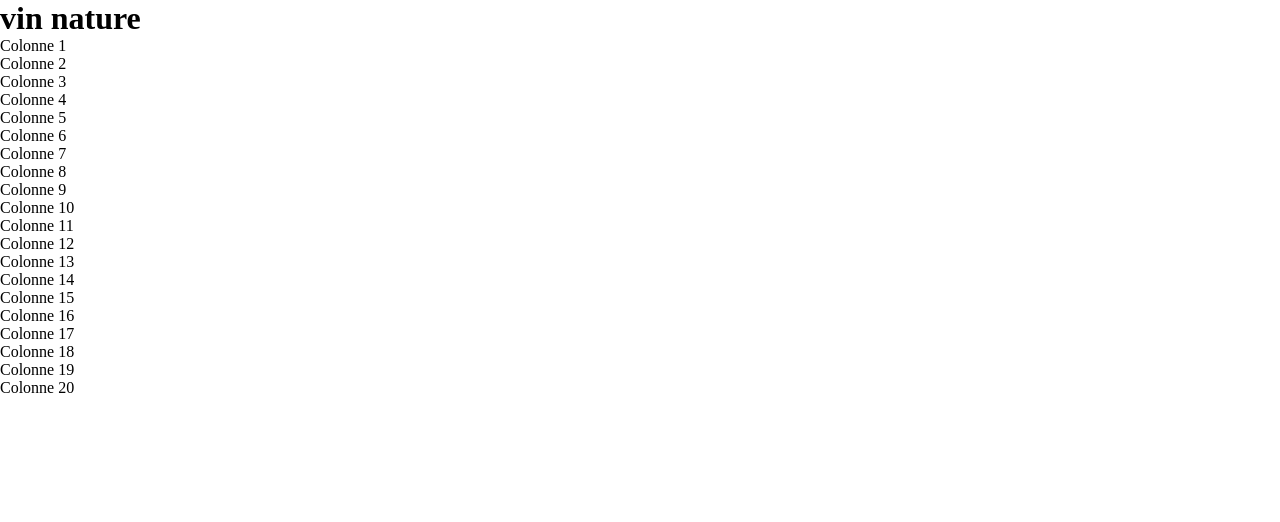
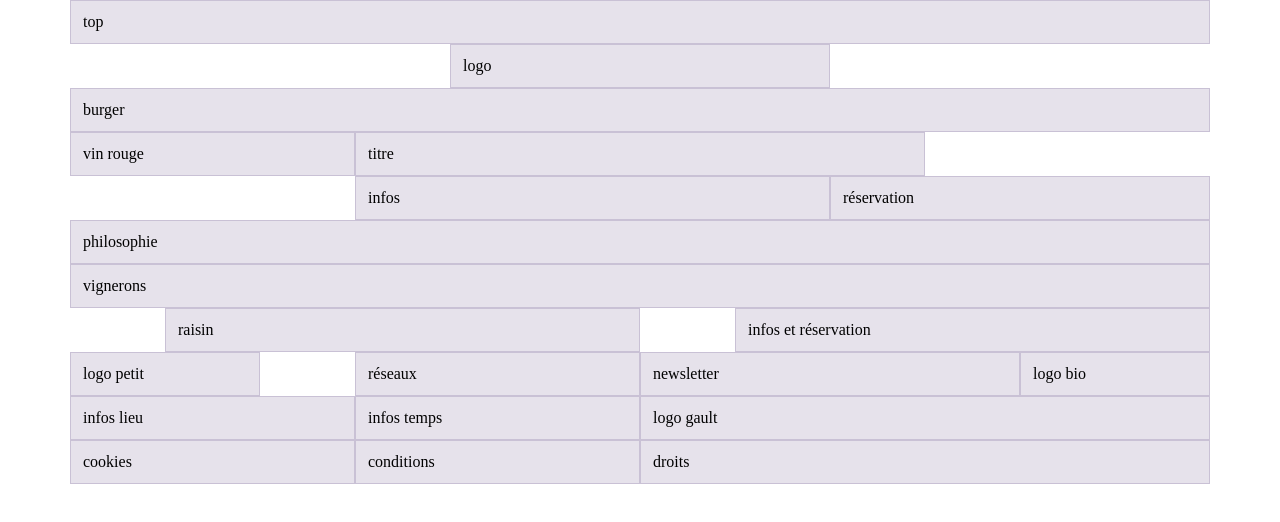
Before and after one commit to NinaToscanelli/vin-nature, a website built with Parcel: page src/index.html in a window 1280 px wide. Built offline with nearby package versions, Linux system fonts and the light colour scheme.

Commit message:
grille bootstrap

```diff
--- a/src/index.html
+++ b/src/index.html
@@ -7,29 +7,29 @@
     <link rel="stylesheet" href="scss/main.scss" />
   </head>
   <body>
-    <h1>vin nature</h1>
     <div class="container">
       <div class="row">
-        <div class="col-12">Colonne 1</div>
-        <div class="col-4">Colonne 2</div>
-        <div class="col-12">Colonne 3</div>
-        <div class="col-3">Colonne 4</div>
-        <div class="col-6">Colonne 5</div>
-        <div class="col-5">Colonne 6</div>
-        <div class="col-4">Colonne 7</div>
-        <div class="col-12">Colonne 8</div>
-        <div class="col-5">Colonne 9</div>
-        <div class="col-5">Colonne 10</div>
-        <div class="col-2">Colonne 11</div>
-        <div class="col-3">Colonne 12</div>
-        <div class="col-4">Colonne 13</div>
-        <div class="col-2">Colonne 14</div>
-        <div class="col-3">Colonne 15</div>
-        <div class="col-3">Colonne 16</div>
-        <div class="col-6">Colonne 17</div>
-        <div class="col-3">Colonne 18</div>
-        <div class="col-3">Colonne 19</div>
-        <div class="col-6">Colonne 20</div>
+        <div class="col-12">top</div>
+        <div class="col-4 offset-4">logo</div>
+        <div class="col-12">burger</div>
+        <div class="col-3">vin rouge</div>
+        <div class="col-6">titre</div>
+        <div class="col-5 offset-3">infos</div>
+        <div class="col-4">réservation</div>
+        <div class="col-12">philosophie</div>
+        <div class="col-12">vignerons</div>
+        <div class="col-5 offset-1">raisin</div>
+        <div class="col-5 offset-1">infos et réservation</div>
+        <div class="col-2">logo petit</div>
+        <div class="col-3 offset-1">réseaux</div>
+        <div class="col-4">newsletter</div>
+        <div class="col-2">logo bio</div>
+        <div class="col-3">infos lieu</div>
+        <div class="col-3">infos temps</div>
+        <div class="col-6">logo gault</div>
+        <div class="col-3">cookies</div>
+        <div class="col-3">conditions</div>
+        <div class="col-6">droits</div>
       </div>
     </div>
 
--- a/src/scss/main.scss
+++ b/src/scss/main.scss
@@ -1,3 +1,4 @@
+@import "bootstrap/scss/bootstrap-grid";
 * {
   box-sizing: border-box;
   margin: 0;
@@ -12,3 +13,15 @@ img,
 video {
   display: block;
 }
+
+.row + .row {
+  margin-top: 16px;
+}
+
+.row > .col,
+.row > [class^="col-"] {
+  padding-top: 12px;
+  padding-bottom: 12px;
+  background-color: rgba(86, 61, 124, 0.15);
+  border: 1px solid rgba(86, 61, 124, 0.2);
+}
```
